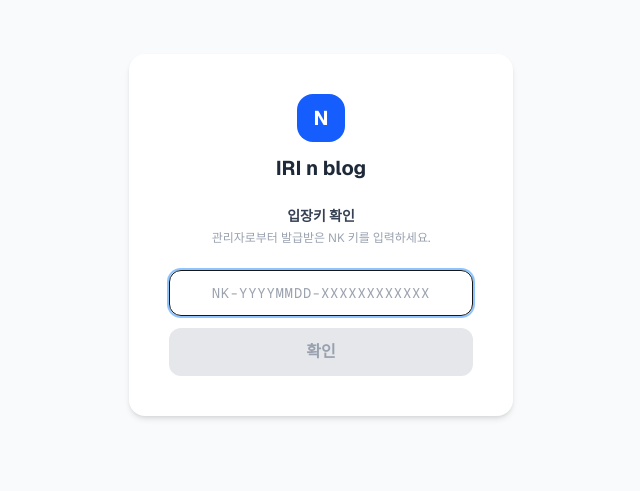
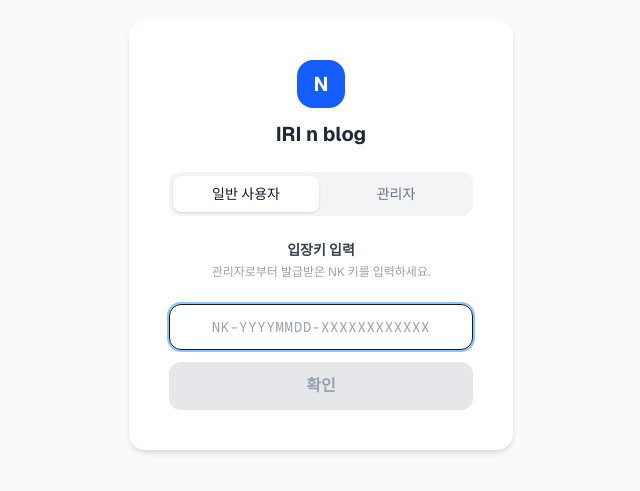
Before and after one commit to m6pooh-ctrl/IRI, a Next.js app: page /login in a window 1280 px wide. Shown: the part 165-656 px from the top of the page, without its empty margins (319-959 px from the left). Built offline with nearby package versions, Linux system fonts and the light colour scheme.

Commit message:
로그인: 일반사용자/관리자 탭 분리

```diff
--- a/src/app/api/auth/kakao/callback/route.ts
+++ b/src/app/api/auth/kakao/callback/route.ts
@@ -32,18 +32,22 @@ export async function GET(req: NextRequest) {
   })
   const user = await userRes.json()
 
-  // NK 사전 인증 쿠키 확인 — 카카오 로그인 전 NK키를 검증했다면 즉시 활성화
-  const preauth = req.cookies.get('nk_preauth')?.value ?? ''
-  const nkValid = preauth ? validateNKKey(preauth).valid : false
+  // 사전 인증 쿠키 확인
+  const adminPreauth = req.cookies.get('admin_preauth')?.value
+  const nkPreauth = req.cookies.get('nk_preauth')?.value
+
+  const isAdmin = adminPreauth === '1'
+  const nkValid = isAdmin || (nkPreauth ? validateNKKey(nkPreauth).valid : false)
 
   const session = {
     id: user.id,
     nickname: user.kakao_account?.profile?.nickname ?? '사용자',
     avatar: user.kakao_account?.profile?.profile_image_url ?? null,
     nk_valid: nkValid,
+    is_admin: isAdmin,
   }
 
-  const res = NextResponse.redirect(new URL('/', req.url))
+  const res = NextResponse.redirect(new URL(isAdmin ? '/admin' : '/', req.url))
   res.cookies.set('session', Buffer.from(JSON.stringify(session)).toString('base64'), {
     httpOnly: true,
     secure: process.env.NODE_ENV === 'production',
@@ -51,6 +55,7 @@ export async function GET(req: NextRequest) {
     path: '/',
   })
   // 임시 쿠키 제거
+  res.cookies.delete('admin_preauth')
   res.cookies.delete('nk_preauth')
   return res
 }
--- a/src/app/api/auth/pre-activate/route.ts
+++ b/src/app/api/auth/pre-activate/route.ts
@@ -1,17 +1,32 @@
 import { NextRequest, NextResponse } from 'next/server'
 import { validateNKKey } from '@/lib/nk'
 
-// NK키 사전 검증 — 카카오 로그인 전에 키 유효성 확인 후 임시 쿠키 발급
+// 카카오 로그인 전 사전 인증 — NK키(일반) 또는 관리자 비번(관리자) 검증
 export async function POST(req: NextRequest) {
-  const { key } = await req.json()
+  const { type, key, password } = await req.json()
+
+  if (type === 'admin') {
+    const adminPw = process.env.ADMIN_PASSWORD
+    if (!adminPw || password !== adminPw) {
+      return NextResponse.json({ error: '관리자 비밀번호가 올바르지 않습니다.' }, { status: 400 })
+    }
+    const res = NextResponse.json({ ok: true })
+    res.cookies.set('admin_preauth', '1', {
+      httpOnly: true,
+      secure: process.env.NODE_ENV === 'production',
+      maxAge: 60 * 10,
+      path: '/',
+    })
+    return res
+  }
+
+  // 일반 사용자 — NK 입장키 검증
   const result = validateNKKey(key ?? '')
-
   if (!result.valid) {
     return NextResponse.json({ error: result.reason }, { status: 400 })
   }
 
   const res = NextResponse.json({ ok: true })
-  // 10분 유효 임시 쿠키 — 카카오 콜백에서 검증 후 세션에 nk_valid 반영
   res.cookies.set('nk_preauth', key.trim().toUpperCase(), {
     httpOnly: true,
     secure: process.env.NODE_ENV === 'production',
--- a/src/app/login/page.tsx
+++ b/src/app/login/page.tsx
@@ -2,32 +2,45 @@
 
 import { useState } from 'react'
 
+type Tab = 'user' | 'admin'
+type Step = 'input' | 'kakao'
+
 export default function LoginPage() {
-  const [key, setKey] = useState('')
-  const [step, setStep] = useState<'key' | 'kakao'>('key')
+  const [tab, setTab] = useState<Tab>('user')
+  const [step, setStep] = useState<Step>('input')
+  const [value, setValue] = useState('')
   const [error, setError] = useState('')
   const [loading, setLoading] = useState(false)
 
-  async function handleKeySubmit(e: React.FormEvent) {
+  function switchTab(t: Tab) {
+    setTab(t); setStep('input'); setValue(''); setError('')
+  }
+
+  async function handleSubmit(e: React.FormEvent) {
     e.preventDefault()
-    if (!key.trim()) return
-    setLoading(true)
-    setError('')
+    if (!value.trim()) return
+    setLoading(true); setError('')
+
+    const body = tab === 'admin'
+      ? { type: 'admin', password: value }
+      : { type: 'nk', key: value.toUpperCase() }
 
     const res = await fetch('/api/auth/pre-activate', {
       method: 'POST',
       headers: { 'Content-Type': 'application/json' },
-      body: JSON.stringify({ key: key.trim() }),
+      body: JSON.stringify(body),
     })
     const data = await res.json()
 
     if (data.ok) {
       setStep('kakao')
     } else {
-      setError(data.error ?? '유효하지 않은 키입니다.')
+      setError(data.error ?? '오류가 발생했습니다.')
     }
     setLoading(false)
   }
+
+  const isAdmin = tab === 'admin'
 
   return (
     <main className="min-h-screen flex flex-col items-center justify-center bg-gray-50">
@@ -38,20 +51,42 @@ export default function LoginPage() {
           <h1 className="text-xl font-bold text-gray-800 mt-2">IRI n blog</h1>
         </div>
 
-        {step === 'key' ? (
+        {/* 탭 */}
+        <div className="flex w-full gap-1 rounded-xl bg-gray-100 p-1">
+          <button
+            onClick={() => switchTab('user')}
+            className={`flex-1 rounded-lg py-2 text-sm font-medium transition ${tab === 'user' ? 'bg-white shadow text-gray-900' : 'text-gray-500'}`}
+          >
+            일반 사용자
+          </button>
+          <button
+            onClick={() => switchTab('admin')}
+            className={`flex-1 rounded-lg py-2 text-sm font-medium transition ${tab === 'admin' ? 'bg-white shadow text-gray-900' : 'text-gray-500'}`}
+          >
+            관리자
+          </button>
+        </div>
+
+        {step === 'input' ? (
           <>
             <div className="text-center">
-              <p className="text-sm font-semibold text-gray-700">입장키 확인</p>
-              <p className="text-xs text-gray-400 mt-1">관리자로부터 발급받은 NK 키를 입력하세요.</p>
+              <p className="text-sm font-semibold text-gray-700">
+                {isAdmin ? '관리자 비밀번호 입력' : '입장키 입력'}
+              </p>
+              <p className="text-xs text-gray-400 mt-1">
+                {isAdmin
+                  ? '관리자 비밀번호를 입력하세요.'
+                  : '관리자로부터 발급받은 NK 키를 입력하세요.'}
+              </p>
             </div>
 
-            <form onSubmit={handleKeySubmit} className="w-full flex flex-col gap-3">
+            <form onSubmit={handleSubmit} className="w-full flex flex-col gap-3">
               <input
-                type="text"
-                value={key}
-                onChange={e => setKey(e.target.value.toUpperCase())}
-                placeholder="NK-YYYYMMDD-XXXXXXXXXXXX"
-                className="w-full border rounded-xl px-4 py-3 text-sm font-mono tracking-wider focus:outline-none focus:ring-2 focus:ring-blue-300 text-center"
+                type={isAdmin ? 'password' : 'text'}
+                value={value}
+                onChange={e => setValue(isAdmin ? e.target.value : e.target.value.toUpperCase())}
+                placeholder={isAdmin ? '비밀번호' : 'NK-YYYYMMDD-XXXXXXXXXXXX'}
+                className={`w-full border rounded-xl px-4 py-3 text-sm focus:outline-none focus:ring-2 ${isAdmin ? 'focus:ring-gray-300' : 'font-mono tracking-wider text-center focus:ring-blue-300'}`}
                 autoFocus
               />
               {error && (
@@ -61,8 +96,9 @@ export default function LoginPage() {
               )}
               <button
                 type="submit"
-                disabled={loading || !key.trim()}
-                className="w-full bg-blue-600 hover:bg-blue-700 disabled:bg-gray-200 disabled:text-gray-400 text-white font-semibold py-3 rounded-xl transition"
+                disabled={loading || !value.trim()}
+                className={`w-full font-semibold py-3 rounded-xl transition disabled:bg-gray-200 disabled:text-gray-400 text-white
+                  ${isAdmin ? 'bg-gray-800 hover:bg-gray-700' : 'bg-blue-600 hover:bg-blue-700'}`}
               >
                 {loading ? '확인 중…' : '확인'}
               </button>
@@ -71,8 +107,10 @@ export default function LoginPage() {
         ) : (
           <>
             <div className="text-center">
-              <div className="mb-3 flex items-center justify-center gap-2 rounded-xl bg-green-50 border border-green-200 px-4 py-2.5">
-                <span className="text-green-600 text-sm font-semibold">✓ 입장키 확인 완료</span>
+              <div className={`mb-3 flex items-center justify-center gap-2 rounded-xl border px-4 py-2.5 ${isAdmin ? 'bg-gray-50 border-gray-200' : 'bg-green-50 border-green-200'}`}>
+                <span className={`text-sm font-semibold ${isAdmin ? 'text-gray-700' : 'text-green-600'}`}>
+                  ✓ {isAdmin ? '관리자 확인 완료' : '입장키 확인 완료'}
+                </span>
               </div>
               <p className="text-sm font-semibold text-gray-700">카카오로 로그인</p>
               <p className="text-xs text-gray-400 mt-1">카카오 계정으로 본인 인증을 완료하세요.</p>
@@ -89,10 +127,10 @@ export default function LoginPage() {
             </a>
 
             <button
-              onClick={() => { setStep('key'); setKey(''); setError('') }}
+              onClick={() => { setStep('input'); setValue(''); setError('') }}
               className="text-xs text-gray-400 hover:text-gray-600"
             >
-              ← 입장키 다시 입력
+              ← 다시 입력
             </button>
           </>
         )}
```
